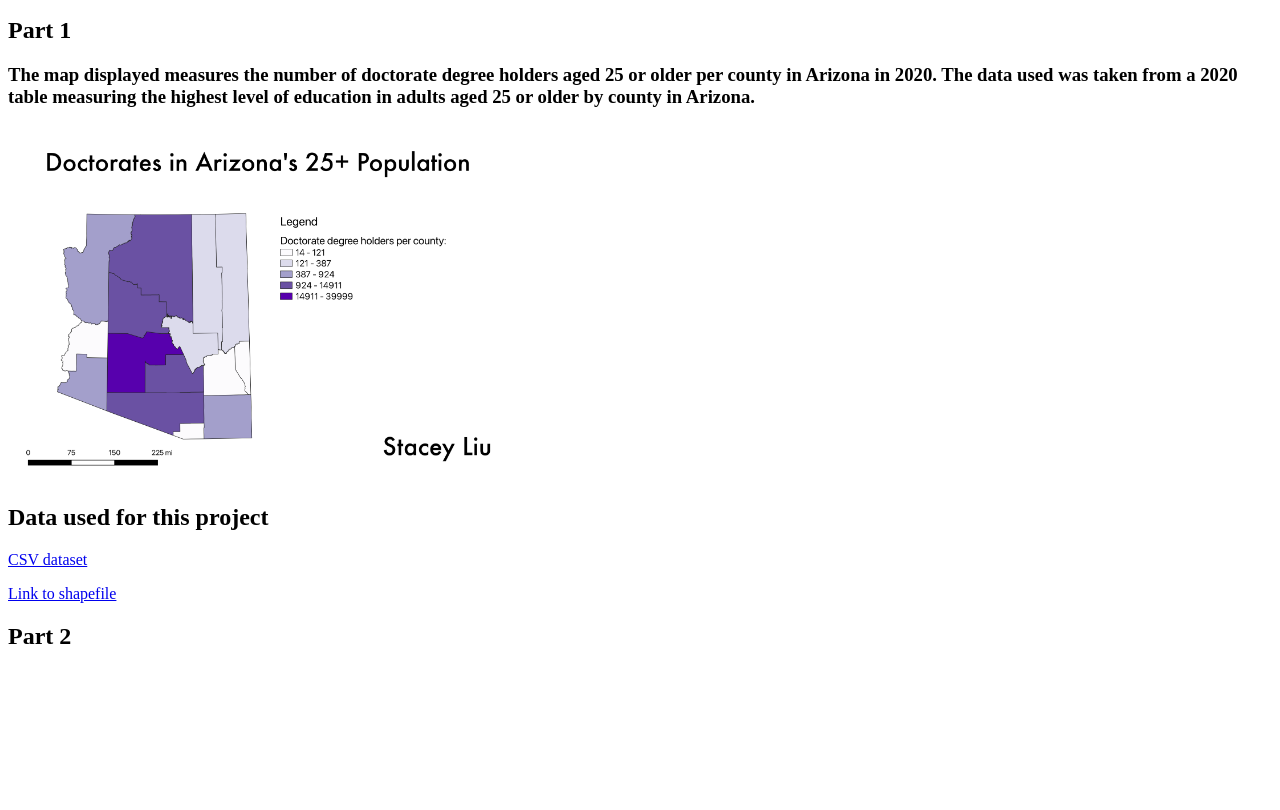
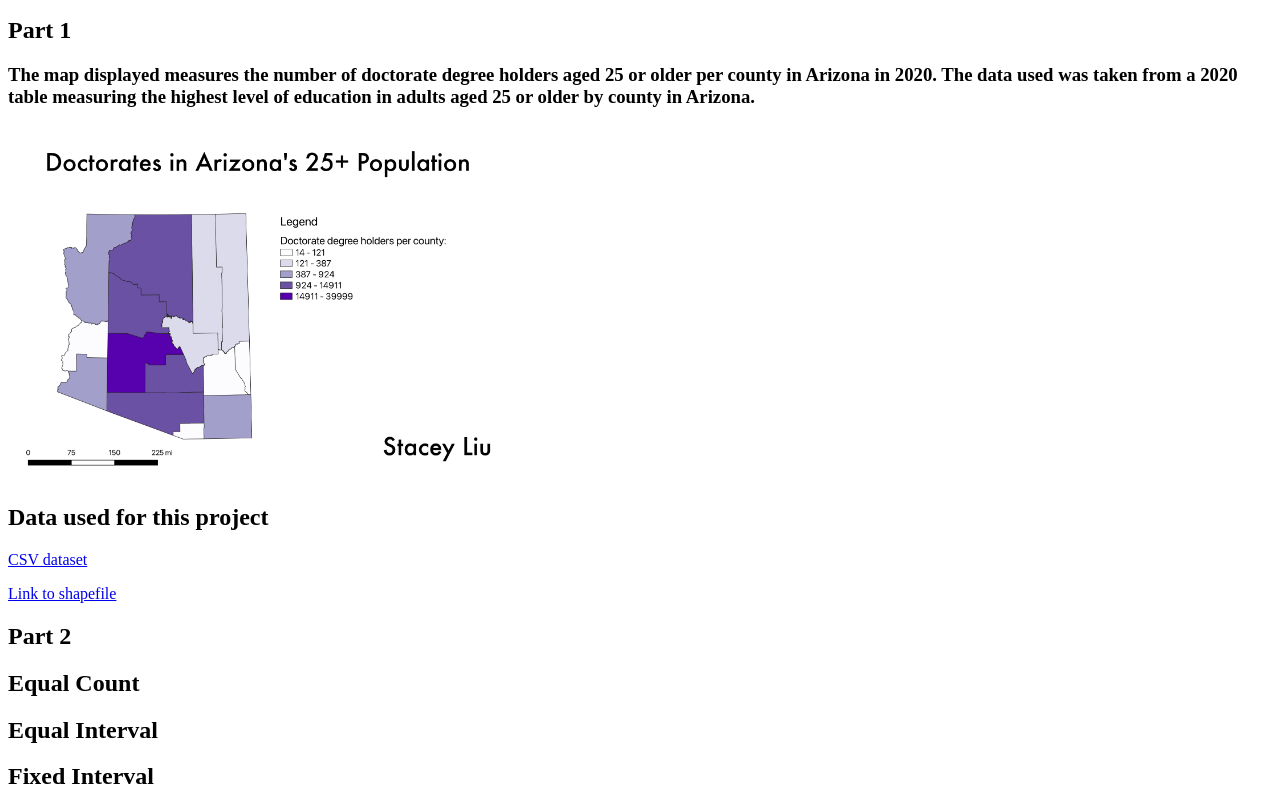
Before and after one commit to scliu-4115/GEOG-370-HW-6, a plain HTML site: page index.html in a window 1280 px wide. Shown: the part 110-920 px from the top of the page. Before the commit the page ends 800 px from the top, so only its background shows below. Drawn offline with Linux system fonts and the light colour scheme.

Commit message:
Subtitles added

```diff
--- a/index.html
+++ b/index.html
@@ -21,6 +21,8 @@
     <p></p>
     <a href="https://github.com/scliu-4115/GEOG-370-HW-6/blob/main/2020_arizona_counties_4326.geojson"> Link to shapefile </a>
 <h2>Part 2</h2>
-
+<h2>Equal Count</h2>
+<h2>Equal Interval</h2>
+<h2>Fixed Interval</h2>
 </body>
 </html>
```
